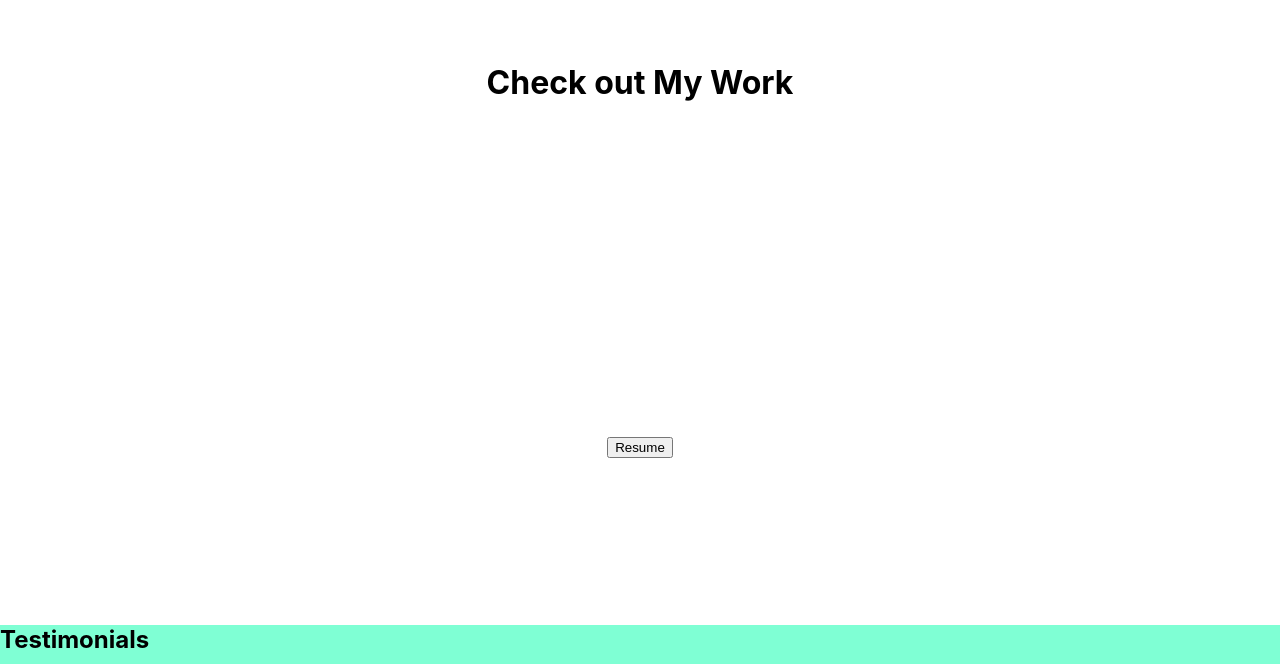
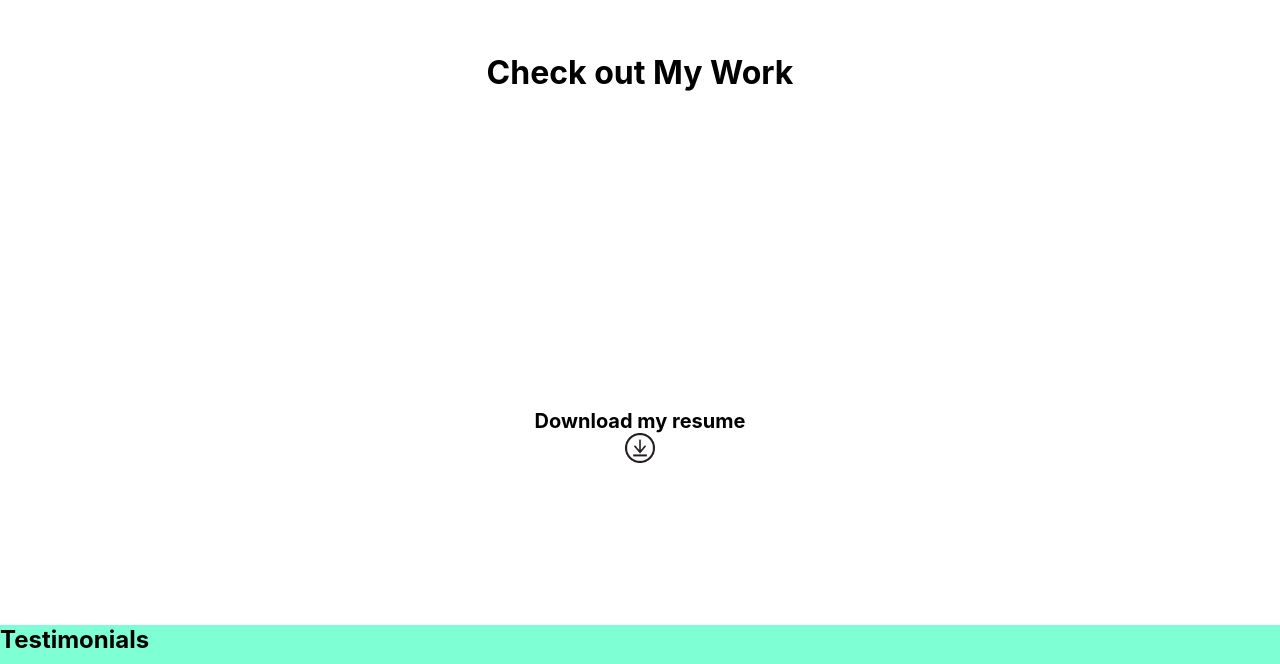
Before and after one commit to curlygirltech/portfolio, a React (Create React App) app in the folder jc-portfolio/: page / in a window 1280 px wide. Shown: the part 1635-2299 px from the top of the page. Built offline with nearby package versions, Linux system fonts and the light colour scheme.

Commit message:
resume links added

```diff
--- a/jc-portfolio/src/App.jsx
+++ b/jc-portfolio/src/App.jsx
@@ -7,6 +7,7 @@ import Projects from "./Screens/Projects/Projects";
 import Testimonials from "./Screens/Testimonials /Testimonials";
 import Contact from "./Screens/Contact/Contact";
 import { useState } from "react";
+import Resume from "./Screens/Resume/Resume";
 
 function App() {
   const [menuOpen, setMenuOpen]= useState(false)
@@ -18,6 +19,7 @@ function App() {
       <Home />
       <About />
       <Projects />
+      <Resume/>
       <Testimonials />
       <Contact />
       </div>
--- a/jc-portfolio/src/Screens/About/about.scss
+++ b/jc-portfolio/src/Screens/About/about.scss
@@ -11,6 +11,6 @@
   justify-content: space-around;
 
   .about-card{
-
+    padding:20px;
   }
 }
--- a/jc-portfolio/src/Screens/Menu/Menu.jsx
+++ b/jc-portfolio/src/Screens/Menu/Menu.jsx
@@ -13,6 +13,7 @@ export default function Menu({ menuOpen, setMenuOpen }) {
       <Link smooth to="#home" onClick={handleClick}>Home</Link>
       <Link smooth to="#about" onClick={handleClick}>About</Link>
       <Link smooth to="#projects" onClick={handleClick}>Projects</Link>
+      <a href="https://drive.google.com/file/d/16o3r8-YwZWgUIaEnBMEPb3bga3LYyt7Y/view?usp=sharing" smooth to="#resume" onClick={handleClick}>Resume</a>
       <Link smooth to="#testimonials" onClick={handleClick}>Testimonials</Link>
       <Link smooth to="#contact" onClick={handleClick}>Contact</Link>
 
--- a/jc-portfolio/src/Screens/Projects/Projects.jsx
+++ b/jc-portfolio/src/Screens/Projects/Projects.jsx
@@ -1,13 +1,14 @@
-import {Link} from 'react-router-dom'
-import './projects.scss'
+import { Link } from "react-router-dom";
+import "./projects.scss";
 
 export default function Projects() {
   return (
     <div className="projects" id="projects">
       <h1> Check out My Work</h1>
-      {/* <Link to="/public/JCameronResume.pdf"> */}
-      <button>Resume</button>
-      {/* </Link> */}
+      <a href="https://drive.google.com/file/d/16o3r8-YwZWgUIaEnBMEPb3bga3LYyt7Y/view?usp=sharing">
+        <h3>Download my resume</h3>
+        <img src="download-symbol.png" alt="download resume" />
+      </a>
     </div>
-  )
+  );
 }
--- a/jc-portfolio/src/Screens/Projects/projects.scss
+++ b/jc-portfolio/src/Screens/Projects/projects.scss
@@ -9,4 +9,19 @@
   flex-direction: column;
   align-items: center;
   justify-content: space-around;
+
+
+  img{
+    height: 30px;
+    width: 30px;
+  }
+
+  a{
+    text-decoration: none;
+    color:black;
+  }
+
+  h3{
+    font-size: 20px;
+  }
 }
--- /dev/null
+++ b/jc-portfolio/src/Screens/Resume/Resume.jsx
@@ -0,0 +1,9 @@
+import './resume.scss'
+
+export default function Resume() {
+  return (
+    <div className="resume" id="resume">
+      {/* <img src="download-symbol.png" alt="download resume"/> */}
+    </div>
+  )
+}
```
Also changed, not shown: jc-portfolio/public/download-symbol.png (added), jc-portfolio/src/Screens/Resume/resume.scss (added).
